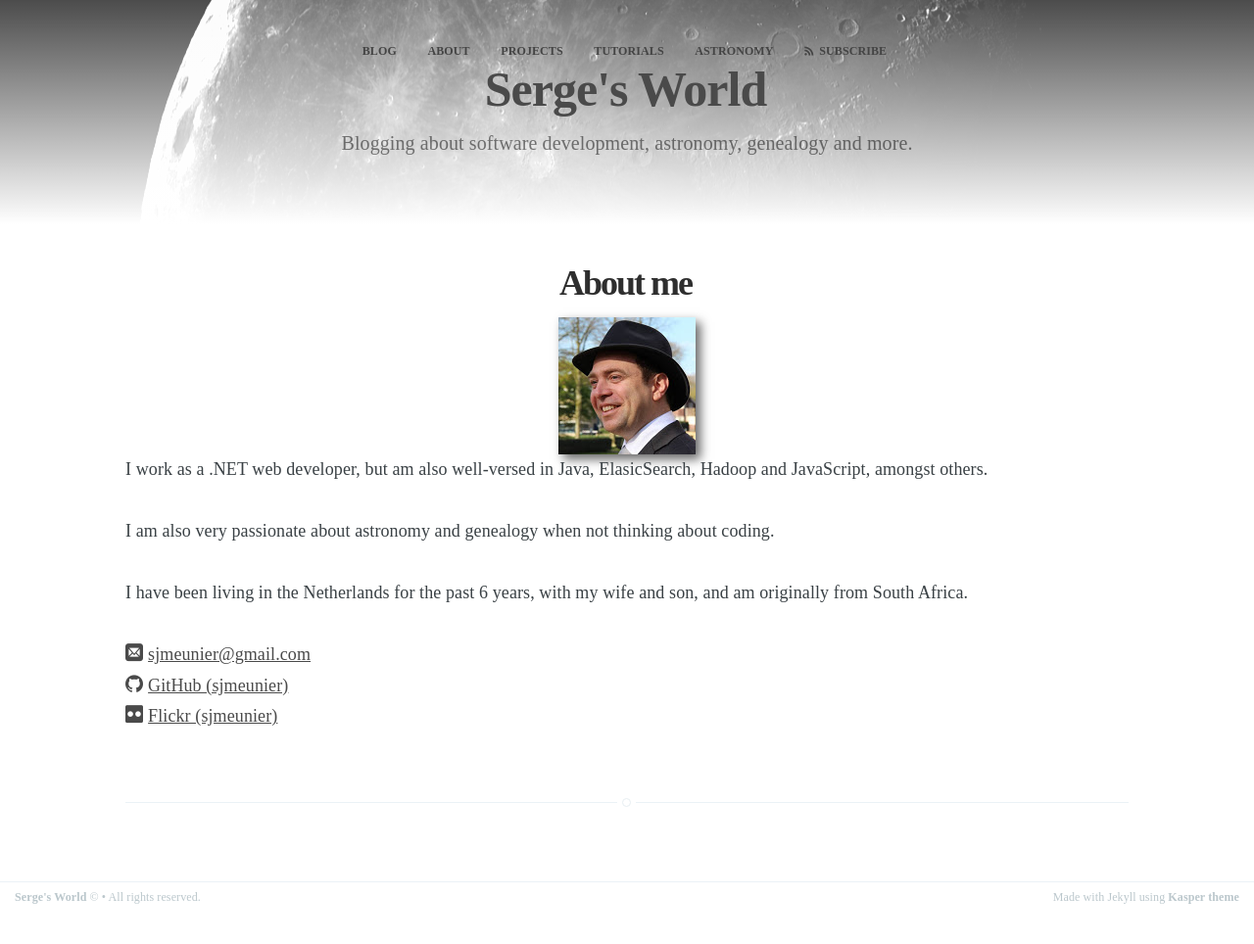
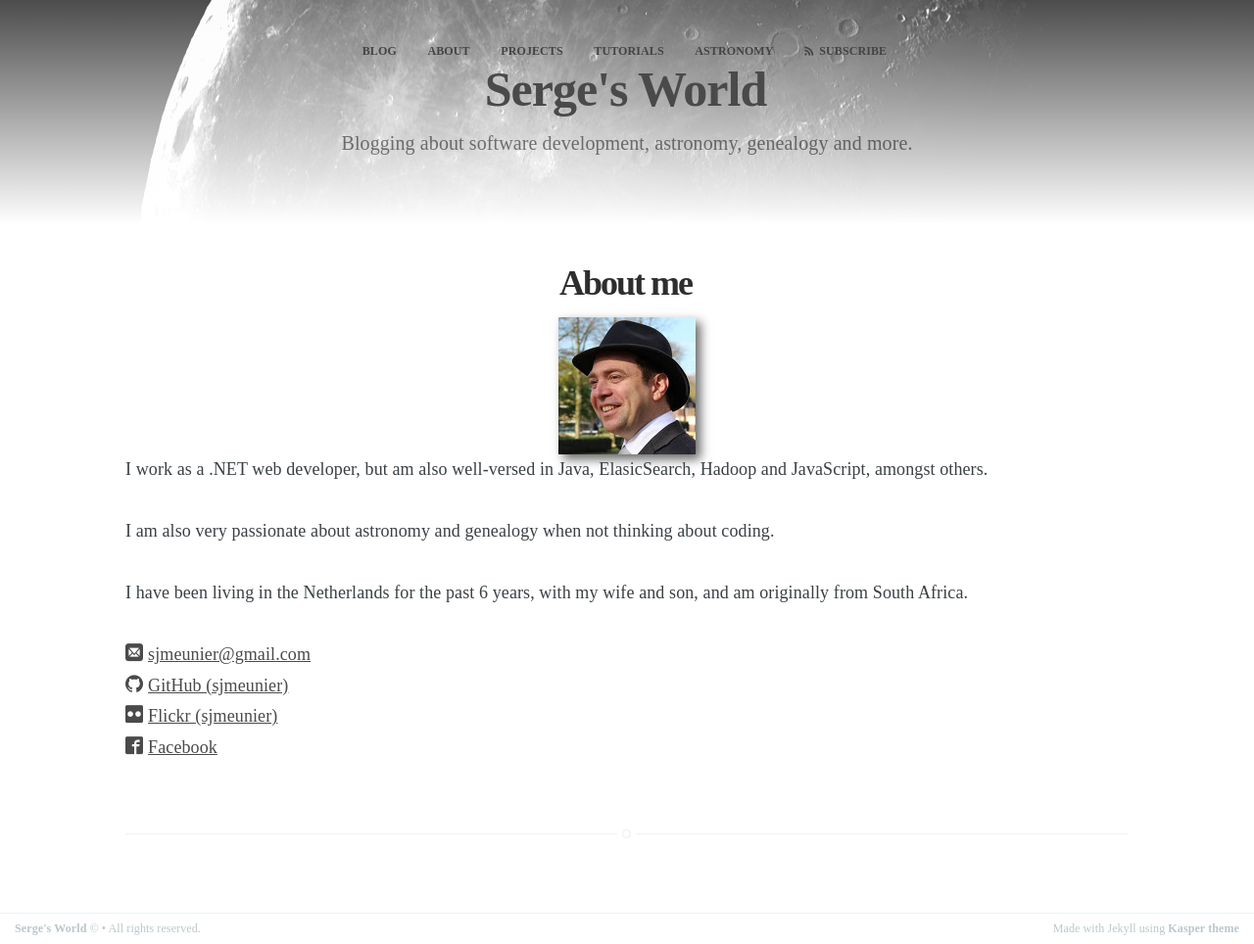
Before and after one commit to sjmeunier/sjmeunier.github.io, a Jekyll site: the page built from about.md, in a window 1280 px wide. Shown: the whole page at 98% size. Built offline with Jekyll 4.4.1, drawn with Linux system fonts in a browser that asks for light colours; some web fonts are replaced; before the commit the page ends 932 px from its top, so only the background shows below that.

Commit message:
Added facebook link

```diff
--- a/about.md
+++ b/about.md
@@ -12,4 +12,5 @@ I have been living in the Netherlands for the past 6 years, with my wife and son
 
 [<span class="mainlink">sjmeunier@gmail.com</span>](mailto://sjmeunier@gmail.com){: .icon-mail .aboutlink }<br/>
 [<span class="mainlink">GitHub (sjmeunier)</span>](https://github.com/sjmeunier){: .icon-github .aboutlink }<br/>
-[<span class="mainlink">Flickr (sjmeunier)</span>](https://www.flickr.com/photos/78511972@N04){: .icon-flickr .aboutlink }
+[<span class="mainlink">Flickr (sjmeunier)</span>](https://www.flickr.com/photos/78511972@N04){: .icon-flickr .aboutlink }<br/>
+[<span class="mainlink">Facebook</span>](https://www.facebook.com/sergesworld/){: .icon-facebook .aboutlink }
```
